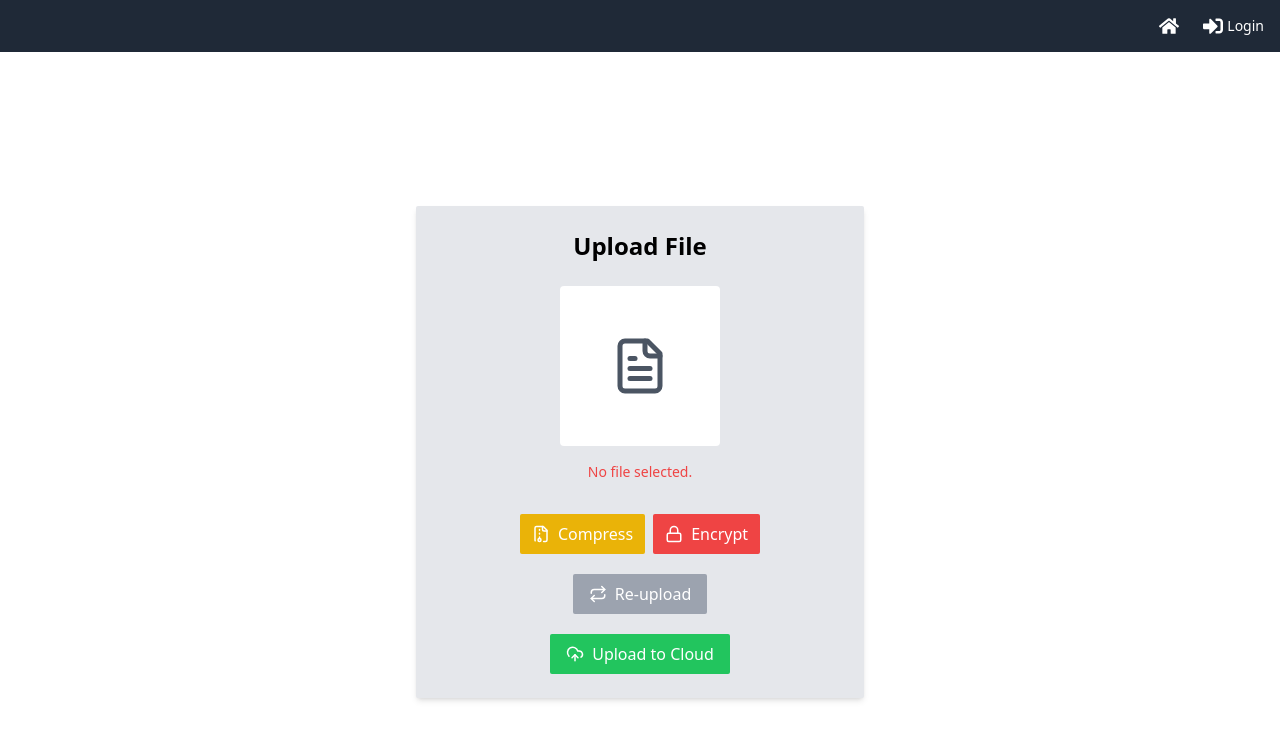
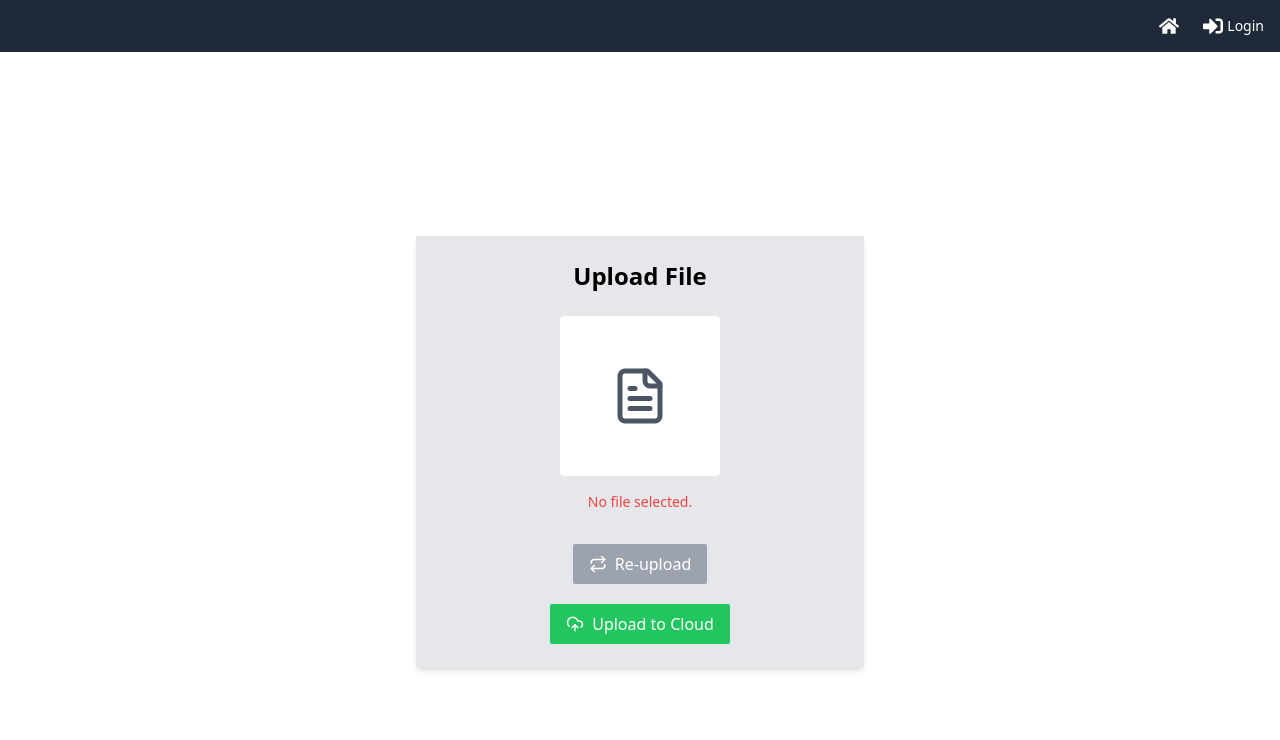
Before and after one commit to harshkunz/Smart-Secure-File-Vault, a React (Vite) app in the folder frontend/: page /upload in a window 1280 px wide. Shown: the top 740 px of the page. Built offline with nearby package versions, Linux system fonts and the light colour scheme.

Commit message:
ui changes

```diff
--- a/frontend/src/components/Upload.jsx
+++ b/frontend/src/components/Upload.jsx
@@ -1,12 +1,5 @@
 import { useState, useRef, useEffect, useContext } from "react";
-import {
-  Lock,
-  FileText,
-  Repeat,
-  CloudUpload,
-  FileArchive,
-  User
-} from "lucide-react";
+import { FileText, Repeat, CloudUpload } from "lucide-react";
 import { useLocation, useNavigate } from "react-router-dom";
 import { UserData } from '../context/UserContext';
 import axios from 'axios';
@@ -21,17 +14,11 @@ const Upload = () => {
 
   const [file, setFile] = useState(initialFile);
   const [fileName, setFileName] = useState(initialFile?.name || "");
-  const [compressedSize, setCompressedSize] = useState(null);
-  const [encrypted, setEncrypted] = useState(false);
   const [uploading, setUploading] = useState(false);
   const [uploadProgress, setUploadProgress] = useState(0);
   const [error, setError] = useState('');
-  const [isCompressing, setIsCompressing] = useState(false);
-  const [isEncrypting, setIsEncrypting] = useState(false);
 
   const fileInputRef = useRef();
-
-  const id = user?._id || null;
 
   useEffect(() => {
     if (initialFile) {
@@ -44,7 +31,6 @@ const Upload = () => {
     }
   }, [initialFile]);
 
-
   const handleFileChange = (e) => {
     const selected = e.target.files[0];
     if (selected) {
@@ -54,87 +40,7 @@ const Upload = () => {
       }
       setFile(selected);
       setFileName(selected.name);
-      setCompressedSize(null);
-      setEncrypted(false);
       setError('');
-    }
-  };
-
-  const handleCompress = async () => {
-    if (!file) {
-      setError('Please select a file to compress');
-      return;
-    }
-    if (!user) {
-      setError('Please login to compress files');
-      return;
-    }
-    setIsCompressing(true);
-    setError('');
-
-    try {
-      const formData = new FormData();
-      formData.append('file', file);
-      formData.append('fileName', fileName);
-
-      const response = await axios.post(`${BASE_URL}files/compress/${id}`, formData, {
-        headers: {
-          'Content-Type': 'multipart/form-data',
-        }
-      });
-
-      if (response.data && response.data.compressedSize) {
-        setCompressedSize(response.data.compressedSize);
-        if (response.data.file) {
-          setFile(new Blob([response.data.file], { type: file.type }));
-        }
-      } else {
-        throw new Error('Compression failed');
-      }
-    } catch (err) {
-      console.error('Compression error:', err);
-      setError(err.response?.data?.message || 'Compression failed');
-    } finally {
-      setIsCompressing(false);
-    }
-  };
-
-  const handleEncrypt = async () => {
-    if (!file) {
-      setError('Please select a file to encrypt');
-      return;
-    }
-    if (!user) {
-      setError('Please login to encrypt files');
-      return;
-    }
-    setIsEncrypting(true);
-    setError('');
-
-    try {
-      const formData = new FormData();
-      formData.append('file', file);
-      formData.append('fileName', fileName);
-
-      const response = await axios.post(`${BASE_URL}/files/encrypt/${id}`, formData, {
-        headers: {
-          'Content-Type': 'multipart/form-data'
-        }
-      });
-
-      if (response.data && response.data.success) {
-        setEncrypted(true);
-        if (response.data.file) {
-          setFile(new Blob([response.data.file], { type: file.type }));
-        }
-      } else {
-        throw new Error('Encryption failed');
-      }
-    } catch (err) {
-      console.error('Encryption error:', err);
-      setError(err.response?.data?.message || 'Encryption failed');
-    } finally {
-      setIsEncrypting(false);
     }
   };
 
@@ -154,13 +60,14 @@ const Upload = () => {
       const formData = new FormData();
       formData.append('file', file);
       formData.append('fileName', fileName);
-      formData.append('compressed', Boolean(compressedSize));
-      formData.append('encrypted', encrypted);
+      formData.append('userId', user._id);
 
-      const response = await axios.post(`${BASE_URL}/files/upload/${id}`, formData, {
+      const response = await axios.post(`${BASE_URL}/files/upload`, formData, {
         headers: {
-          'Content-Type': 'multipart/form-data'
+          'Content-Type': 'multipart/form-data',
+          'Authorization': `Bearer ${user.token}`
         },
+        withCredentials: true,
         onUploadProgress: (progressEvent) => {
           const progress = Math.round(
             (progressEvent.loaded * 100) / progressEvent.total
@@ -168,15 +75,23 @@ const Upload = () => {
           setUploadProgress(progress);
         }
       });
+      console.log('Upload response:', response.data);
 
-      if (response.data && response.data.success) {
+      if (response.data) {
+        setFile(null);
+        setFileName('');
         navigate('/files');
       } else {
         throw new Error(response.data?.message || 'Upload failed');
       }
     } catch (err) {
       console.error('Upload error:', err);
-      setError(err.response?.data?.message || 'Upload failed');
+      if (err.response?.status === 403) {
+        setError('Session expired. Please login again.');
+        navigate('/login');
+      } else {
+        setError(err.response?.data?.message || 'Upload failed');
+      }
     } finally {
       setUploading(false);
       setUploadProgress(0);
@@ -212,18 +127,6 @@ const Upload = () => {
               <span className="w-24 font-medium">Size:</span>
               <span>{(file.size / (1024 * 1024)).toFixed(2)} MB</span>
             </div>
-            {compressedSize && (
-              <div className="flex items-center text-green-600 pt-2">
-                <span className="w-24 font-medium">Compressed:</span>
-                <span>{(compressedSize / (1024 * 1024)).toFixed(2)} MB</span>
-              </div>
-            )}
-            {encrypted && (
-              <div className="flex items-center text-green-600">
-                <span className="w-24 font-medium">Encrypted:</span>
-                <span>Success</span>
-              </div>
-            )}
           </div>
         ) : (
           <p className="text-center text-sm text-red-500">No file selected.</p>
@@ -245,35 +148,11 @@ const Upload = () => {
         )}
 
         <div className="mt-6 space-y-3">
-          <div className="flex gap-2 justify-center pt-2">
-            <button
-              onClick={handleCompress}
-              className={`flex items-center gap-2 ${
-                isCompressing ? 'bg-gray-500' : 'bg-yellow-500 hover:bg-blue-700'
-              } text-white px-3 py-2 rounded-sm`}
-              disabled={ uploading || isCompressing}
-            >
-              <FileArchive size={18} />
-              {isCompressing ? 'Compressing...' : 'Compress'}
-            </button>
-
-            <button
-              onClick={handleEncrypt}
-              className={`flex items-center gap-2 ${
-                isEncrypting ? 'bg-gray-500' : 'bg-red-500 hover:bg-blue-700'
-              } text-white px-3 py-2 rounded-sm`}
-              disabled={ uploading || isEncrypting}
-            >
-              <Lock size={18} />
-              {isEncrypting ? 'Encrypting...' : 'Encrypt'}
-            </button>
-          </div>
-
           <div className="flex justify-center pt-2">
             <button
               onClick={() => fileInputRef.current.click()}
               className="flex items-center gap-2 bg-gray-400 hover:bg-blue-700 text-white px-4 py-2 rounded-sm"
-              disabled={uploading || isCompressing || isEncrypting}
+              disabled={uploading}
             >
               <Repeat size={18} /> Re-upload
             </button>
@@ -290,7 +169,7 @@ const Upload = () => {
             <button
               onClick={handleUpload}
               className="flex items-center gap-2 bg-green-500 hover:bg-blue-700 text-white px-4 py-2 rounded-sm"
-              disabled={ uploading || isCompressing || isEncrypting}
+              disabled={uploading}
             >
               <CloudUpload size={18} />
               {uploading ? "Uploading..." : "Upload to Cloud"}
```
Also changed, not shown: 1 other file (tests, documents, lock files or other folders).
